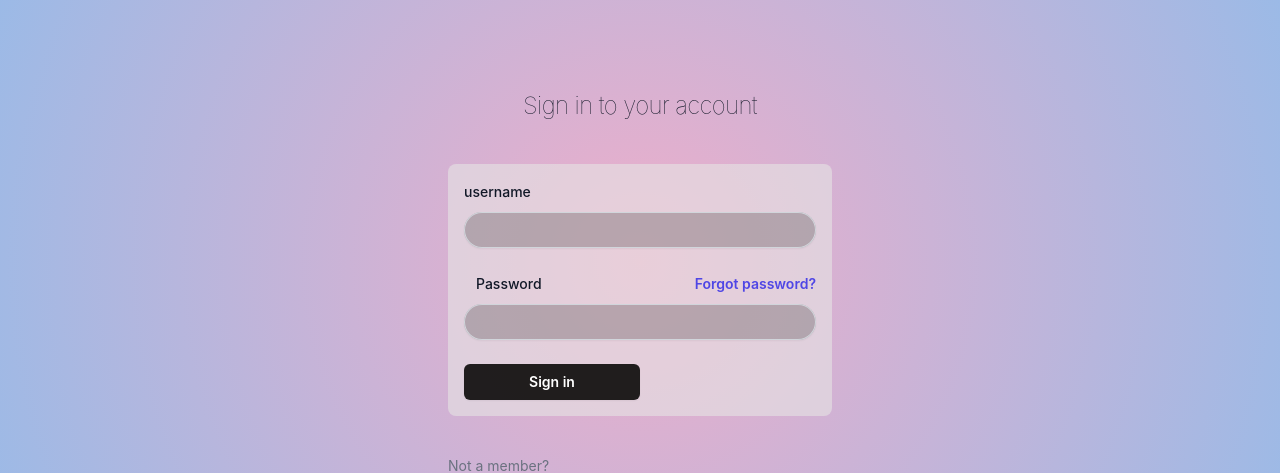
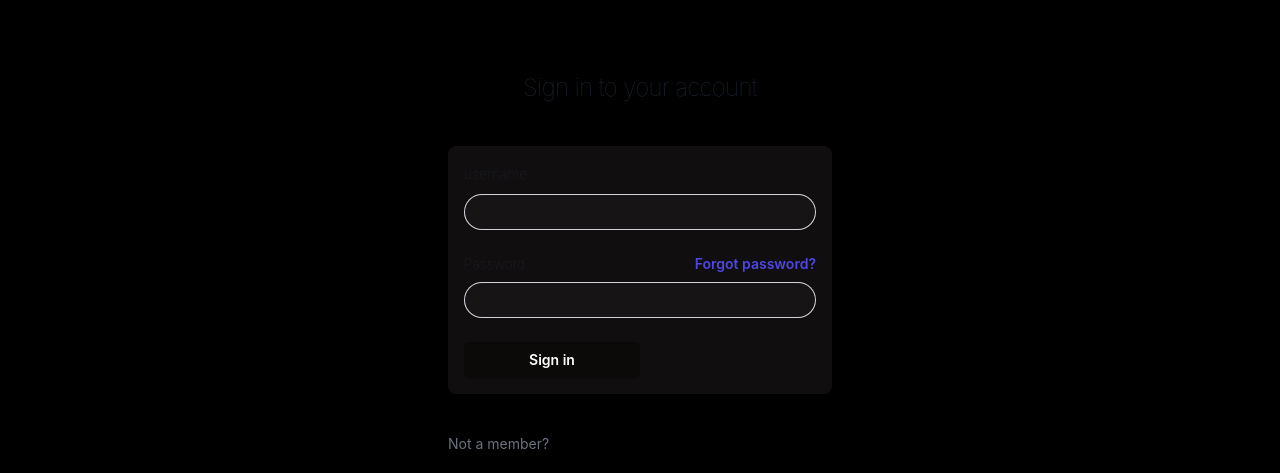
Before and after one commit to murthasaali/unity, a React (Create React App) app: page /login in a window 1280 px wide. Shown: the part 138-611 px from the top of the page. Built offline with nearby package versions, Linux system fonts and the light colour scheme; no server answers.

Commit message:
loading component created

```diff
--- a/src/components/createPost.js
+++ b/src/components/createPost.js
@@ -72,7 +72,7 @@ console.log(selectedFile)
           <RiLoginCircleLine className='text-white' />
         </button>
       }
-      <Modal open={open} onClose={()=>setOpen(true)} onOverlayClick={()=>setOpen(true)} closeIcon=" " center classNames={{ modal: 'bg-transparent rounded-lg backdrop-blur-md ', closeButton: 'text-white' }}>
+      <Modal open={open} onClose={()=>setOpen(true)} onOverlayClick={()=>setOpen(true)} closeIcon=" " center styles={{}} classNames={{ modal: 'bg-stone-800 w-[80%] md:w-[40% ] rounded-lg bg-opacity-40 ', closeButton: 'text-white' }}>
         <form onSubmit={handleSubmit(onSubmit)} >
           <button onClick={onCloseModal} className='border border-stone-50 p-1 rounded-full'><RiArrowDropLeftLine className='text-2xl text-white '/></button>
           <div className='w-full h-full flex flex-col'>
--- /dev/null
+++ b/src/components/loading.js
@@ -0,0 +1,11 @@
+import React from "react";
+
+const Loading = () => {
+  return (
+    <div className="fixed top-0 left-0 right-0 bottom-0 m-auto bg-black flex items-center justify-center  z-40 opacity-50">
+      <span className="loading loading-spinner loading-lg text-white"></span>
+    </div>
+  );
+};
+
+export default Loading;
--- a/src/components/setProfileEditModal.js
+++ b/src/components/setProfileEditModal.js
@@ -84,7 +84,7 @@ const onSubmit=async(data)=>{
       :<button onClick={()=>navigate("/login")} className='p-2 rounded-full bg-black text-xl'>
       <RiLoginCircleLine className='text-white' />
         </button>}
-      <Modal open={open}  onClose={onCloseModal} center classNames={{ modal: 'w-[40%] bg-transparent rounded-lg backdrop-blur-md ', closeButton: 'text-white' }}>
+      <Modal open={open}  onClose={onCloseModal} center classNames={{ modal: 'w-[80%] md:w-[40%]  rounded-lg bg-black ', closeButton: 'text-white' }}>
 <form  onSubmit={handleSubmit(onSubmit)}>
 <div className="avatar">
         <div className="md:w-14 w-10 rounded-full" onClick={() => setOpen(true)}>
--- a/src/components/userChatModal.js
+++ b/src/components/userChatModal.js
@@ -85,11 +85,11 @@ function UserChatModal({ setOpen, open, item }) {
                   ?
                   <div key={index} className='w-full flex h-auto justify-end'>
 
-                    <div className='text-stone-50 text-opacity-80 w-fit font-thin text-xs py-1 px-4   text-end bg-stone-300 bg-opacity-20 rounded-b-2xl rounded-tl-2xl ' >{message.message}</div>
+                    <div className='text-black text-opacity-80 w-fit font-thin text-xs py-1 px-4   text-end bg-black0 bg-opacity-20 rounded-b-2xl rounded-tl-2xl ' >{message.message}</div>
                   </div> :
                   <div key={index} className='w-full flex h-auto justify-start'>
 
-                    <div className='text-stone-50 text-opacity-80 w-fit font-thin text-xs py-1 px-4   text-end bg-stone-300 bg-opacity-20 rounded-b-2xl rounded-tl-2xl ' >{message.message}</div>
+                    <div className='text-black text-opacity-80 w-fit font-thin text-xs py-1 px-4   text-end bg-stone-300 bg-opacity-20 rounded-b-2xl rounded-tl-2xl ' >{message.message}</div>
                   </div>
                 }
               </div>
--- a/src/components/userProfileModal.js
+++ b/src/components/userProfileModal.js
@@ -21,7 +21,7 @@ function UserProfileModal({ setOpen, open }) {
         <button onClick={() => navigate("/login")} className='p-2 rounded-full bg-black text-xl'>
           <RiLoginCircleLine className='text-white' />
         </button>}
-      <Modal open={open}  onClose={onCloseModal} center classNames={{ modal: 'bg-white rounded-lg backdrop-blur-md ', closeButton: 'text-white' }} styles={{ overlay: { backgroundColor: 'rgba(0, 0, 0, 0.5)' } }}>
+      <Modal open={open}  onClose={onCloseModal} center classNames={{ modal: ' rounded-lg backdrop-blur-md ', closeButton: 'text-white' }} styles={{ overlay: { backgroundColor: 'rgba(0, 0, 0, 0.5)' } }}>
 
       </Modal>
     </div>
--- a/src/usersection/login.js
+++ b/src/usersection/login.js
@@ -1,39 +1,56 @@
-import React from 'react'
+import React, { useState } from 'react'
 import { useNavigate } from 'react-router-dom';
 import { useDispatch, useSelector } from 'react-redux';
 import axios from 'axios';
-import { setToken,setUserid } from '../redux/authSlice';
-
+import { setToken, setUserid } from '../redux/authSlice';
+import Loading from '../components/loading';
+import toast from 'react-hot-toast'
 function Login() {
-
-const dispatch=useDispatch()
-const token = useSelector(state => state.auth.token); // Accessing token from Redux store
-console.log(token)
-  const hendle =async (e) => {
+  const [isLoading, setIsLoading] = useState(false)
+  const dispatch = useDispatch()
+  const token = useSelector(state => state.auth.token); // Accessing token from Redux store
+  console.log(token)
+  const handleLogin = async (e) => {
+    setIsLoading(true)
     e.preventDefault()
     const email = e.target.email.value.trim();
     const password = e.target.password.value.trim();
-    console.log(email,password)
+    console.log(email, password)
     try {
       // Make a POST request to your server to handle registration
       const response = await axios.post('https://ecommerce-api-shne.onrender.com/auth/login', {
-        email:email,
-        password:password,
+        email: email,
+        password: password,
       });
 
       // Assuming your server responds with the newly created user data
       console.log(response.data.id)
-      const message=response.data.message
+      const message = response.data.message
       dispatch(setToken(response.data.data))
       dispatch(setUserid(response.data.id))
 
 
-      alert(message)
-      if(response.status===400){
-        alert("already exist")
+      // alert(message)
+      toast(`loggined sccussfully`,
+      {
+        icon: '👏',
+        style: {
+          borderRadius: '5px',
+          background: '#333',
+          color: '#fff',
+          fontSize: '10px', /* Adjust the font size */
+          fontWeight: '100', /* Adjust the font weight */
+          padding: '5px', /* Adjust padding */
+          boxShadow: '0px 4px 8px rgba(0, 0, 0, 0.1)', /* Add shadow */
+          textAlign: 'center', /* Center align text */
+        },
       }
+    );
+
       // Update the state with the new user
-navigate('/')
+      setIsLoading(false)
+
+      navigate('/')
       // Redirect to the login page
     } catch (error) {
       console.error('Registration failed:', error.message);
@@ -52,34 +69,32 @@ navigate('/')
     navigate('/reg')
   }
   return (
-    <div className=' h-screen w-screen flex justify-center items-center' style={{
-      background: 'radial-gradient(circle, rgba(238,174,202,1) 0%, rgba(148,187,233,1) 100%)'
-    }}>
+    <div className=' h-screen w-screen flex justify-center items-center bg-black' >
       <div className="flex  flex-col justify-center w-full h-full    py-12 lg:px-8">
         <div className="sm:mx-auto sm:w-full sm:max-w-sm">
 
-          <h1 className="mt-10 text-center text-2xl font-thin leading-9 tracking-tight text-gray-900">Sign in to your account</h1>
+          <h1 className=" text-center text-2xl font-thin leading-9 tracking-tight ">Sign in to your account</h1>
         </div>
 
 
-        <div className="mt-10 sm:mx-auto sm:w-full sm:max-w-sm">
-          <form className="space-y-6 bg-stone-200 bg-opacity-60 p-4 rounded-lg justify-center items-center" onSubmit={hendle}>
+        {isLoading ?  <Loading />:<div className="mt-10 sm:mx-auto sm:w-full sm:max-w-sm">
+          <form className="space-y-6 font-thin bg-stone-800 bg-opacity-40 p-4 rounded-lg justify-center items-center" onSubmit={handleLogin}>
             <div>
-              <label className="block text-sm font-medium leading-6 text-gray-900">username</label>
+              <label className="block text-sm  leading-6 ">username</label>
               <div className="mt-2">
-                <input name="email" type="email" className="block  px-3 w-full bg-stone-800  bg-opacity-25 rounded-full border-0 py-1.5 text-gray-900 shadow-sm ring-1 ring-inset ring-gray-300 placeholder:text-gray-400 focus:ring-2 focus:ring-inset focus:ring-indigo-600 sm:text-sm sm:leading-6" />
+                <input name="email" type="email" className="block  px-3 w-full bg-stone-800  bg-opacity-25 rounded-full border-0 py-1.5 text-stone-100 shadow-sm ring-1 ring-inset ring-gray-300 placeholder:text-gray-400 focus:ring-2 focus:ring-inset focus:ring-indigo-600 sm:text-sm sm:leading-6" />
               </div>
             </div>
 
             <div>
               <div className="flex items-center justify-between">
-                <label className="block  px-3 text-sm font-medium leading-6 text-gray-900">Password</label>
+                <label className="block   text-sm font-thin">Password</label>
                 <div className="text-sm">
-                  <button  className="font-semibold text-indigo-600 hover:text-indigo-500">Forgot password?</button>
+                  <button className="font-semibold text-indigo-600 hover:text-indigo-500">Forgot password?</button>
                 </div>
               </div>
               <div className="mt-2">
-              <input  name="password"  type='password' required className="block  px-3 w-full bg-stone-800  bg-opacity-25 rounded-full border-0 py-1.5 text-gray-900 shadow-sm ring-1 ring-inset ring-gray-300 placeholder:text-gray-400 focus:ring-2 focus:ring-inset focus:ring-indigo-600 sm:text-sm sm:leading-6"/>
+                <input name="password" type='password' required className="block  px-3 w-full bg-stone-800  bg-opacity-25 rounded-full border-0 py-1.5 text-stone-100 shadow-sm ring-1 ring-inset ring-gray-300 placeholder:text-gray-400 focus:ring-2 focus:ring-inset focus:ring-indigo-600 sm:text-sm sm:leading-6" />
               </div>
             </div>
 
@@ -91,9 +106,9 @@ navigate('/')
           <button className="mt-10 text-center text-sm text-gray-500" onClick={toreg}>
             Not a member?
           </button>
-        </div>
+        </div> }
       </div>
-      </div>
+    </div>
 
   )
 }
```
